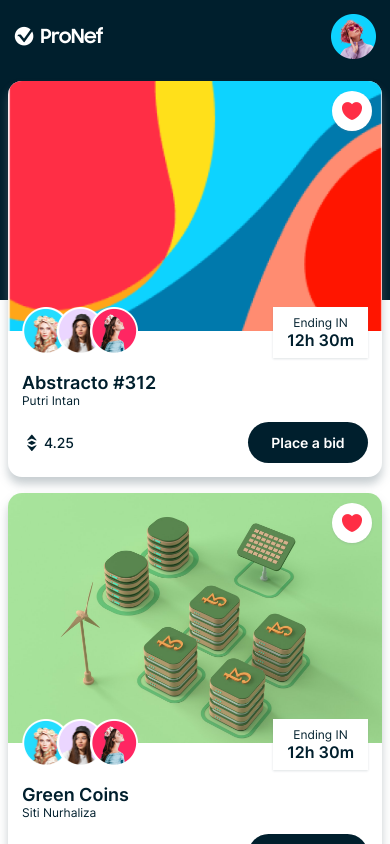
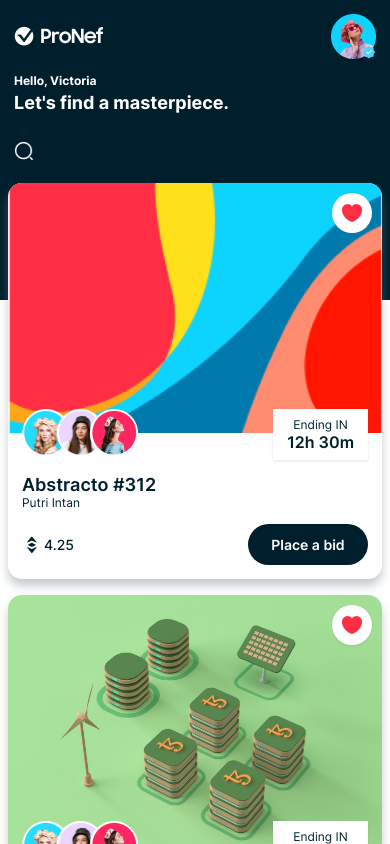
Before and after one commit to mahbubnoyon506/native-nft, a React Native app: screen /Home in a window 390 px wide. Shown: the top 844 px of the page. Built offline with nearby package versions, Linux system fonts and the light colour scheme.

Commit message:
search bar added on header

```diff
--- a/components/HomeHeader.js
+++ b/components/HomeHeader.js
@@ -1,6 +1,6 @@
 import { View, Text } from "react-native";
 import React from "react";
-import { assets, COLORS, SIZES } from "../constants";
+import { assets, COLORS, FONTS, SIZES } from "../constants";
 import { Image } from "react-native";
 
 const HomeHeader = () => {
@@ -9,23 +9,66 @@
       style={{
         backgroundColor: COLORS.primary,
         padding: SIZES.font,
-      }}>
+      }}
+    >
       <View
         style={{
           flexDirection: "row",
           justifyContent: "space-between",
           alignItems: "center",
-        }}>
+        }}
+      >
         <Image
           source={assets.logo}
-        resizeMode='contain'
-        style={{width: 90, height: 25}}
+          resizeMode="contain"
+          style={{ width: 90, height: 25 }}
         />
-         <View style={{width: 45, height: 45}}>
+        <View style={{ width: 45, height: 45 }}>
           <Image
             source={assets.person01}
+            resizeMode="contain"
+            style={{ width: "100%", height: "100%" }}
+          />
+          <Image
+            source={assets.badge}
+            resizeMode="contain"
+            style={{
+              position: "absolute",
+              width: 15,
+              height: 15,
+              bottom: 0,
+              right: 0,
+            }}
+          />
+        </View>
+      </View>
+      <View style={{ marginVertical: SIZES.font }}>
+        <Text
+          style={{
+            fontFamily: FONTS.bold,
+            fontSize: SIZES.small,
+            color: COLORS.white,
+          }}
+        >
+          Hello, Victoria
+        </Text>
+        <Text
+          style={{
+            fontFamily: FONTS.bold,
+            fontSize: SIZES.large,
+            color: COLORS.white,
+            marginTop: SIZES.base / 2,
+          }}
+        >
+          Let's find a masterpiece.
+        </Text>
+      </View>
+      <View style={{marginTop: SIZES.font}}>
+          <View>
+            <Image
+            source={assets.search}
             resizeMode= 'contain'
-           style={{width: '100%', height: '100%'}}
+            style={{width: 20, height: 20, marginRight: SIZES.base}}
             />
           </View>
       </View>
```
Lines whose indentation alone changed are shown as unchanged.
